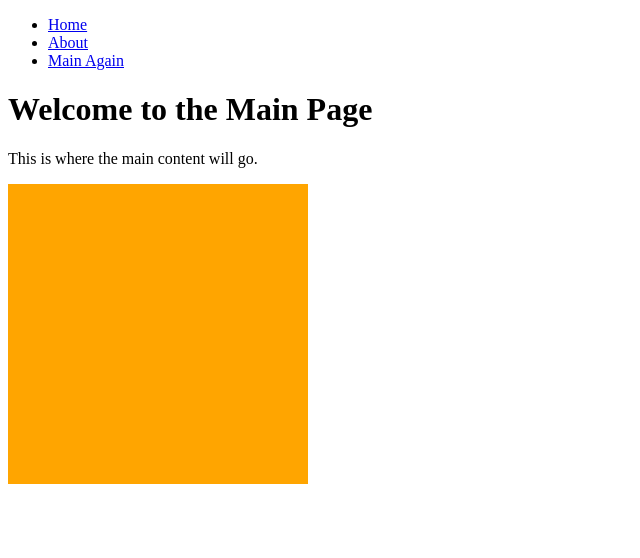
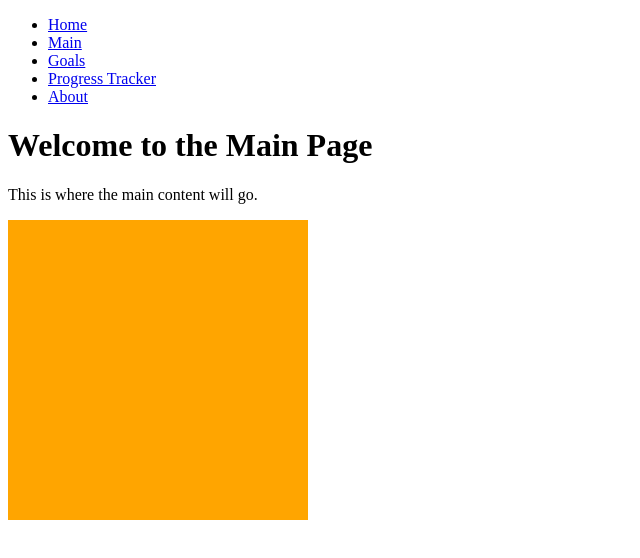
Before and after one commit to JumesP/Progress, a React (Create React App) app in the folder client/: page / in a window 1280 px wide. Shown: the top 558 px of the page, without its empty margins (0-640 px from the left). Built offline with nearby package versions, Linux system fonts and the light colour scheme.

Commit message:
importing new pages

```diff
--- a/client/src/App.js
+++ b/client/src/App.js
@@ -6,6 +6,8 @@ import { BrowserRouter, Route, Routes } from "react-router-dom";
 import Layout from "./pages/Layout";
 import Main from "./pages/Main";
 import About from "./pages/About";
+import Goals from "./pages/Goals";
+import ProgressTracker from "./pages/ProgressTracker";
 
 function App() {
 	return (
@@ -16,6 +18,8 @@ function App() {
 					<>
 						<Route path="/Main" element={<Main />} />
 						<Route path="/About" element={<About />} />
+						<Route path="/Goals" element={<Goals />} />
+						<Route path="/ProgressTracker" element={<ProgressTracker />} />
 					</>
 				</Route>
 			</Routes>
--- a/client/src/pages/Layout.js
+++ b/client/src/pages/Layout.js
@@ -11,10 +11,16 @@ const Layout = () => {
                         <Link to="/">Home</Link>
                     </li>
                     <li>
-                        <Link to="/About">About</Link>
+                        <Link to="/Main">Main</Link>
                     </li>
                     <li>
-                        <Link to="/Main">Main Again</Link>
+                        <Link to="/Goals">Goals</Link>
+                    </li>
+                    <li>
+                        <Link to="/ProgressTracker">Progress Tracker</Link>
+                    </li>
+                    <li>
+                        <Link to="/About">About</Link>
                     </li>
                 </ul>
             </nav>
```
